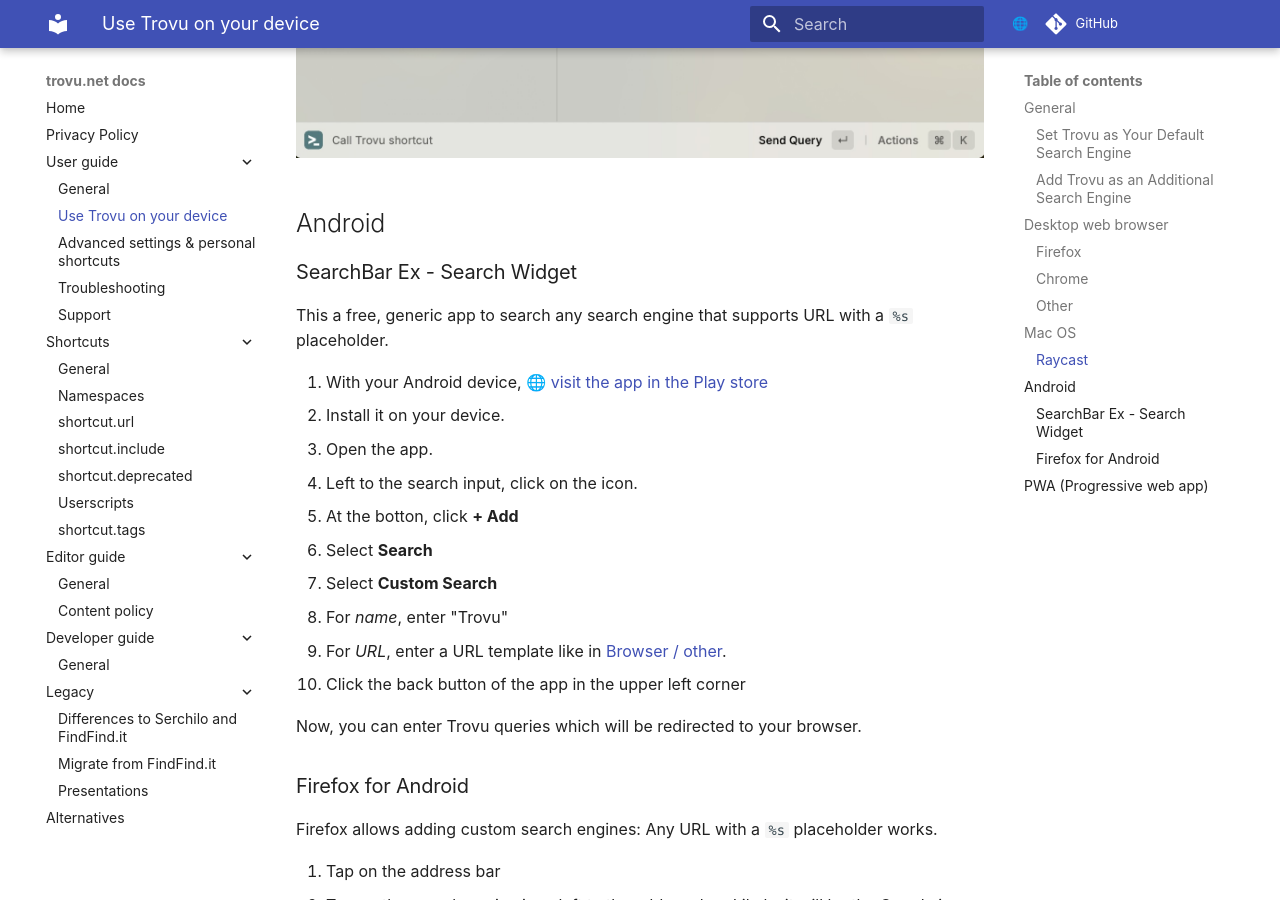
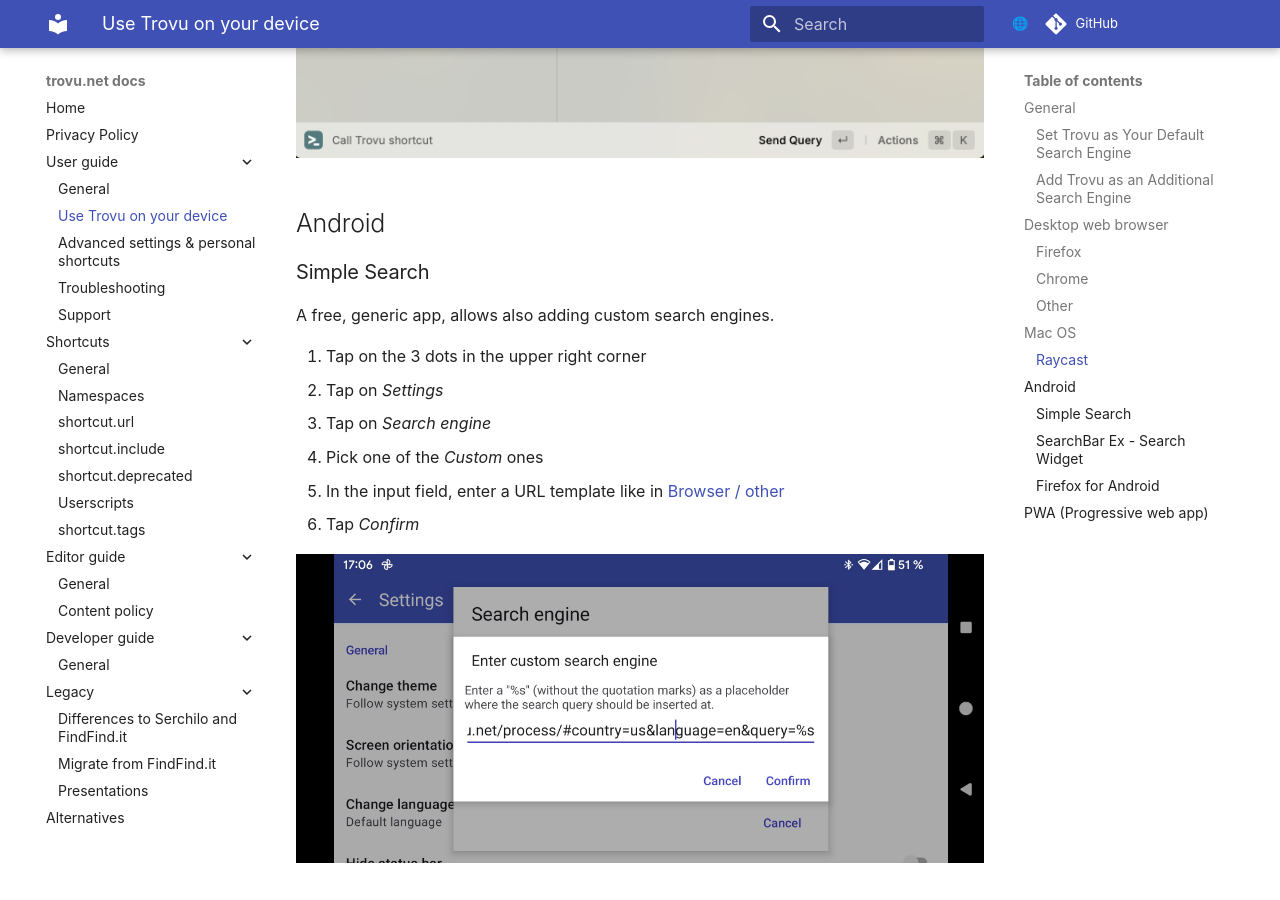
Before and after one commit to trovu/trovu, an MkDocs documentation site: the page built from docs/users/integration.md, in a window 1280 px wide and 900 px high, scrolled down 2995 px. Built offline with MkDocs 1.6.1 and Material for MkDocs 9.7.7, drawn with Linux system fonts in a browser that asks for light colours; comment, search, counter and statistics services are not loaded.

Commit message:
Add Simple Search.

```diff
--- a/docs/users/integration.md
+++ b/docs/users/integration.md
@@ -72,6 +72,19 @@
 
 ## Android
 
+### Simple Search
+
+A free, generic app, allows also adding custom search engines.
+
+1. Tap on the 3 dots in the upper right corner
+1. Tap on _Settings_
+1. Tap on _Search engine_
+1. Pick one of the _Custom_ ones
+1. In the input field, enter a URL template like in [Browser / other](#other)
+1. Tap _Confirm_
+
+![Screenshot](img/simple_search.jpg)
+
 ### SearchBar Ex - Search Widget
 
 This a free, generic app to search any search engine that supports URL with a `%s` placeholder.
```
Also changed, not shown: docs/users/img/simple_search.jpg (added).
